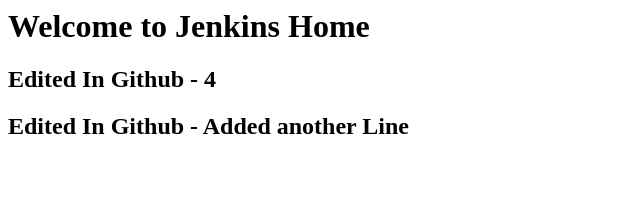
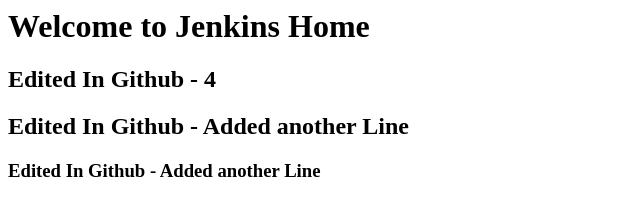
Before and after one commit to shiva-rrla/application-web, a plain HTML site: page index.html in a window 1280 px wide. Shown: the whole page, without its empty margins (0-640 px from the left). Drawn offline with Linux system fonts and the light colour scheme.

Commit message:
Update index.html

```diff
--- a/index.html
+++ b/index.html
@@ -1,3 +1,4 @@
 <h1>Welcome to Jenkins Home</h1>
 <h2>Edited In Github - 4</h2>
 <h2>Edited In Github - Added another Line</h2>
+<h3>Edited In Github - Added another Line</h3>
```
